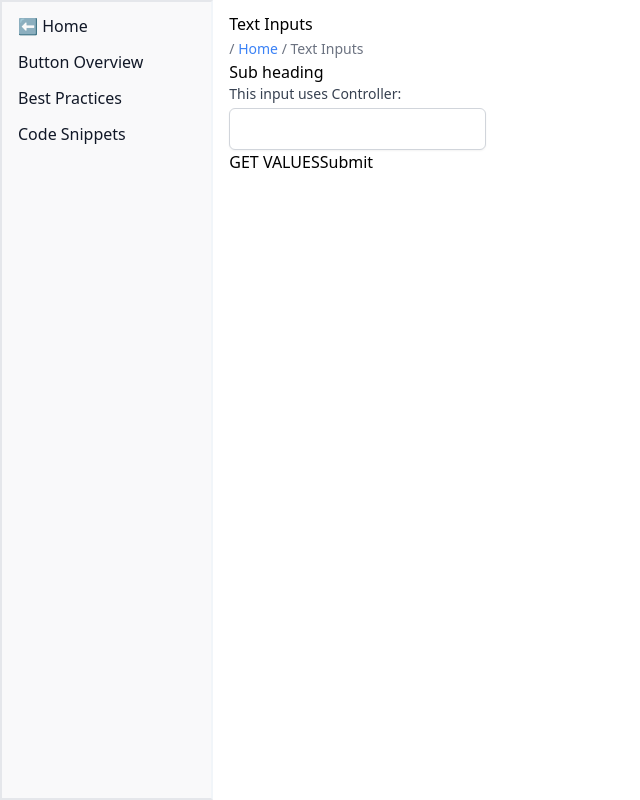
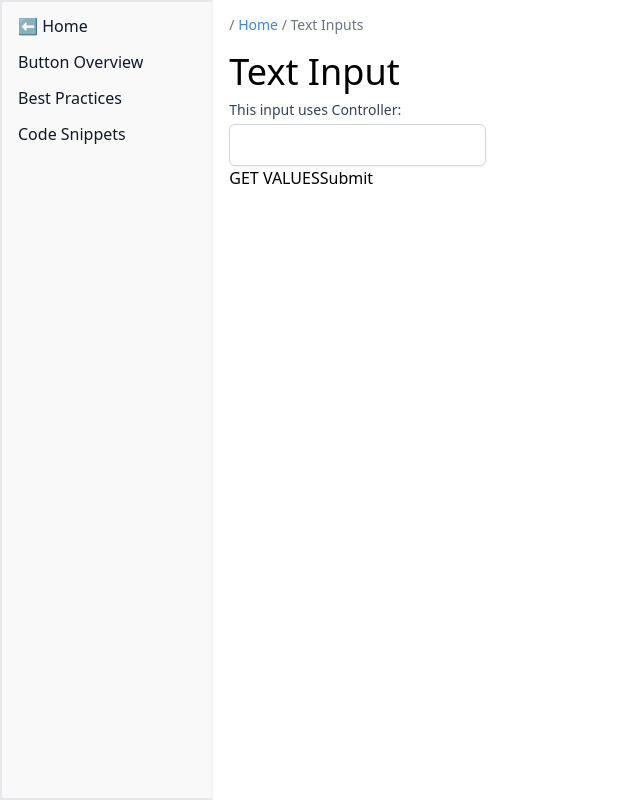
Before and after one commit to tayv/Project-Bubblegum, a Next.js app: page /forms/text-inputs in a window 1280 px wide. Shown: the whole page, without its empty margins (0-640 px from the left). Built offline with nearby package versions, Linux system fonts and the light colour scheme.

Commit message:
Update Text Input
With reusable components

```diff
--- a/pages/forms/text-inputs.tsx
+++ b/pages/forms/text-inputs.tsx
@@ -3,6 +3,7 @@ import Breadcrumbs from '@components/layout/Breadcrumbs'
 import { useForm } from 'react-hook-form'
 import WrapperInput from '@components/WrapperInput'
 import LayoutContainerSide from '@components/layout/LayoutContainerSide'
+import HeadingArticle from '@components/layout/HeadingArticle'
 
 const TestForm: FC = () => {
 
@@ -29,12 +30,9 @@ const TestForm: FC = () => {
 
   <>
     <LayoutContainerSide>
-    <h1>Text Inputs</h1>
-    <Breadcrumbs crumbs={crumbs} />
-
-    <h2>Sub heading</h2>
-    <form onSubmit={onSubmit}>
-
+      <Breadcrumbs crumbs={crumbs} />
+      <HeadingArticle text="Text Input" size="h1" type="primary"/>
+      <form onSubmit={onSubmit}>
 
       <WrapperInput
         name="controllerInput"
```
